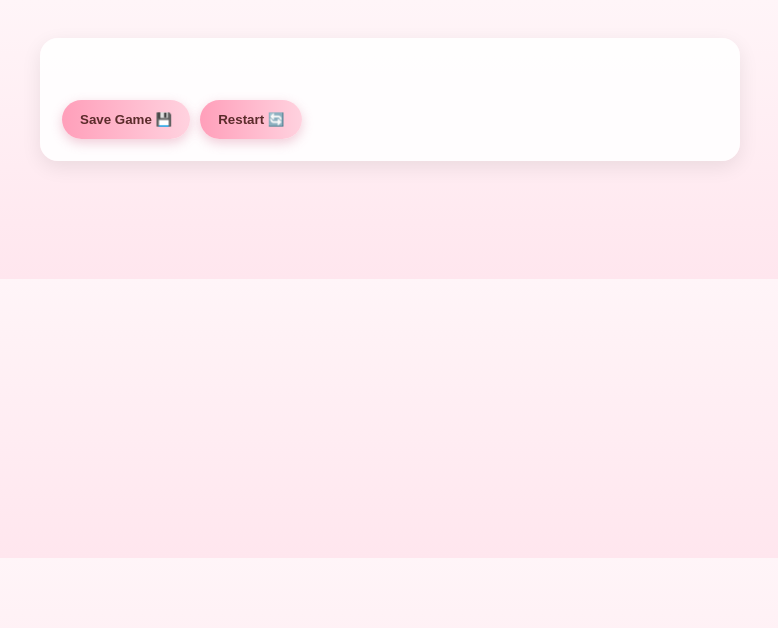
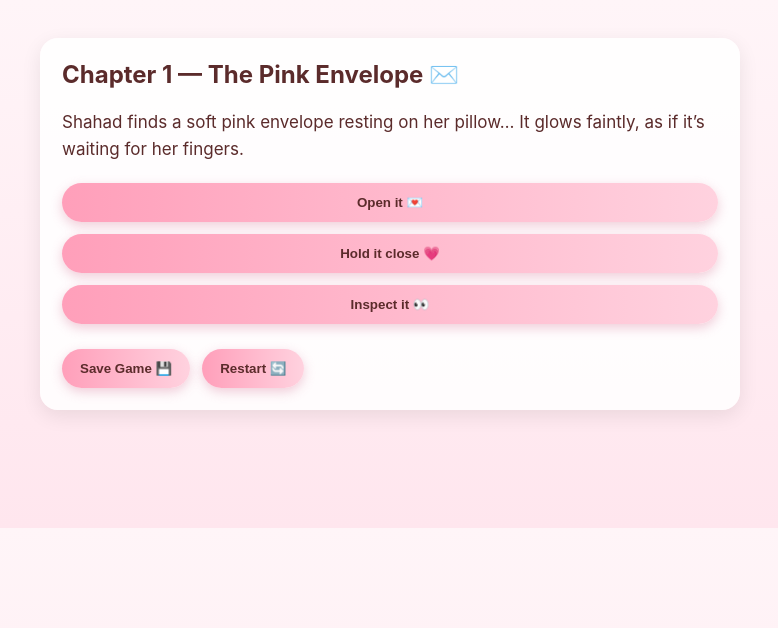
Before and after one commit to Kai1020/daily_message, a Flask app: page /game in a window 1280 px wide. Shown: the top 628 px of the page, without its empty margins (250-1028 px from the left). Run offline with Flask 3, Linux system fonts and the light colour scheme.

Commit message:
Update game.html

```diff
--- a/templates/game.html
+++ b/templates/game.html
@@ -3,13 +3,15 @@
 
 {% block content %}
 
-<div class="card" id="storyBox" style="transition: .5s;">
-    <h2 id="titleText"></h2>
-    <p id="storyText"></p>
+<div class="card" id="storyBox" style="transition:opacity .4s, transform .4s;">
+    <h2 id="titleText" style="margin-top:0;"></h2>
+    <p id="storyText" style="line-height:1.6; font-size:17px;"></p>
 
-    <div id="choices" style="margin-top:16px; display:flex; flex-direction:column; gap:10px;"></div>
+    <div id="choices"
+         style="margin-top:20px; display:flex; flex-direction:column; gap:12px;">
+    </div>
 
-    <div style="margin-top:20px; display:flex; gap:10px;">
+    <div style="margin-top:25px; display:flex; gap:12px; flex-wrap:wrap;">
         <button class="btn" onclick="saveGame()">Save Game 💾</button>
         <button class="btn" onclick="restartGame()">Restart 🔄</button>
     </div>
@@ -20,17 +22,18 @@
 {% block scripts %}
 <script>
 
-// -------------------------------
+// ------------------------------------
 // SAVE / LOAD SYSTEM
-// -------------------------------
+// ------------------------------------
 
 function saveGame() {
     localStorage.setItem("shahad_story_progress", currentStep);
-    alert("Game Saved! 💗");
+    alert("Saved! Your progress is safe 💗");
 }
 
 function loadGame() {
-    let saved = localStorage.getItem("shahad_story_progress");
+    const saved = localStorage.getItem("shahad_story_progress");
+
     if (saved) {
         currentStep = saved;
         playStep(currentStep);
@@ -40,46 +43,64 @@
 }
 
 function restartGame() {
-    if (confirm("Restart the story?")) {
+    if (confirm("Start over from the beginning?")) {
         localStorage.removeItem("shahad_story_progress");
         startStory();
     }
 }
 
-// -------------------------------
+// ------------------------------------
 // STORY ENGINE
-// -------------------------------
+// ------------------------------------
 
 let currentStep = "start";
 
+function fadeCardOut() {
+    const card = document.getElementById("storyBox");
+    card.style.opacity = "0";
+    card.style.transform = "translateY(10px)";
+}
+
+function fadeCardIn() {
+    const card = document.getElementById("storyBox");
+    card.style.opacity = "1";
+    card.style.transform = "translateY(0px)";
+}
+
 function transitionStory(title, text, buttonsHtml) {
-    const box = document.getElementById("storyBox");
-    box.style.opacity = "0";
+    fadeCardOut();
 
     setTimeout(() => {
         document.getElementById("titleText").innerHTML = title;
         document.getElementById("storyText").innerHTML = text;
         document.getElementById("choices").innerHTML = buttonsHtml;
-        box.style.opacity = "1";
-    }, 400);
+        fadeCardIn();
+    }, 350);
+}
+
+// ------------------------------------
+// STORY PATH
+// ------------------------------------
+
+function startStory() {
+    playStep("start");
 }
 
 function playStep(step) {
     currentStep = step;
-
-    // Save automatically after every step (optional)
-    localStorage.setItem("shahad_story_progress", currentStep);
+    localStorage.setItem("shahad_story_progress", currentStep); // auto-save
 
     switch(step) {
 
-        // -------------------------------
+        // ---------------------------
         // CHAPTER 1
-        // -------------------------------
+        // ---------------------------
 
         case "start":
             transitionStory(
                 "Chapter 1 — The Pink Envelope ✉️",
-                `Shahad discovers a soft pink envelope on her pillow, glowing gently...`,
+                `Shahad finds a soft pink envelope resting on her pillow…
+                 It glows faintly, as if it’s waiting for her fingers.`,
                 `
                     <button class='btn' onclick="playStep('open')">Open it 💌</button>
                     <button class='btn' onclick="playStep('hold')">Hold it close 💗</button>
@@ -88,17 +109,18 @@
             );
             break;
 
-        // -------------------------------
+        // ---------------------------
         // CHAPTER 2
-        // -------------------------------
+        // ---------------------------
 
         case "open":
             transitionStory(
                 "Chapter 2 — The Message Glows ✨",
-                `Inside is a shimmering card: "Follow your heart. It knows the way."`,
+                `"Follow your heart," the card whispers softly.
+                 A warm light spreads across the room.`,
                 `
-                <button class='btn' onclick="playStep('lightPath')">Follow the glowing light ✨</button>
-                <button class='btn' onclick="playStep('think')">Sit and think 🧸</button>
+                    <button class='btn' onclick="playStep('lightPath')">Follow the light ✨</button>
+                    <button class='btn' onclick="playStep('think')">Pause and think 🧸</button>
                 `
             );
             break;
@@ -106,7 +128,8 @@
         case "hold":
             transitionStory(
                 "Chapter 2 — Warmth in Her Hands 💞",
-                `The envelope warms in her hands… soft, comforting, full of love.`,
+                `The envelope warms as she holds it… a gentle, loving warmth
+                 like someone thinking of her.`,
                 `
                     <button class='btn' onclick="playStep('slowOpen')">Open it slowly ✉️</button>
                     <button class='btn' onclick="playStep('warmthGuide')">Follow the warmth 💗</button>
@@ -116,8 +139,8 @@
 
         case "inspect":
             transitionStory(
-                "Chapter 2 — Hidden Runes 🔮",
-                `Tiny runes glow along the envelope’s edge. They shift softly.`,
+                "Chapter 2 — Runes of Soft Light 🔮",
+                `Tiny glowing runes shift around the edges… whispering softly.`,
                 `
                     <button class='btn' onclick="playStep('decipher')">Try to read them 🔮</button>
                     <button class='btn' onclick="playStep('open')">Open it ✉️</button>
@@ -125,30 +148,32 @@
             );
             break;
 
-        // -------------------------------
+        // ---------------------------
         // CHAPTER 3
-        // -------------------------------
+        // ---------------------------
 
         case "lightPath":
             transitionStory(
-                "Chapter 3 — Path of Light 🌙",
-                `A trail of soft pink light appears, leading outside.`,
+                "Chapter 3 — A Path of Light 🌙",
+                `A trail of soft pink light appears… shimmering, inviting.`,
                 `<button class='btn' onclick="playStep('gate')">Follow the path 🌸</button>`
             );
             break;
 
         case "think":
             transitionStory(
-                "Chapter 3 — A Soft Thought 💭",
-                `She pauses… wondering who sent this gift.`,
+                "Chapter 3 — A Quiet Thought 💭",
+                `She wonders who sent this.
+                 The warmth in her chest feels familiar…`,
                 `<button class='btn' onclick="playStep('lightPath')">Follow the light ✨</button>`
             );
             break;
 
         case "slowOpen":
             transitionStory(
-                "Chapter 3 — Petal of Magic 🌺",
-                `Inside is a glowing pink petal drifting upward...`,
+                "Chapter 3 — A Floating Petal 🌺",
+                `A single glowing pink petal drifts upward,
+                 calling her softly.`,
                 `<button class='btn' onclick="playStep('petalFollow')">Follow the petal 🌬️</button>`
             );
             break;
@@ -156,7 +181,8 @@
         case "warmthGuide":
             transitionStory(
                 "Chapter 3 — Firefly Road ✨",
-                `Fireflies gather… forming a heart-shaped path.`,
+                `Fireflies gather around her…
+                 forming a glowing heart-shaped path.`,
                 `<button class='btn' onclick="playStep('firefly')">Walk the path 💗</button>`
             );
             break;
@@ -164,49 +190,52 @@
         case "decipher":
             transitionStory(
                 "Chapter 3 — Runes of Love 💫",
-                `The runes whisper: “You are loved more than you know, Shahad.”`,
+                `The runes whisper gently:
+                 “You are loved more than you know, Shahad.”`,
                 `<button class='btn' onclick="playStep('open')">Open it ✉️</button>`
             );
             break;
 
-        // -------------------------------
-        // CHAPTER 4 (Final Choices)
-        // -------------------------------
+        // ---------------------------
+        // CHAPTER 4 — FINAL STEPS
+        // ---------------------------
 
         case "gate":
             transitionStory(
-                "Chapter 4 — Gate of Blossoms 🌸",
-                `A giant pink blossom gate opens… inviting her inside.`,
-                `<button class='btn' onclick="playStep('ending1')">Walk through 🌸</button>`
+                "Chapter 4 — The Blossom Gate 🌸",
+                `A grand gate made of petals blooms open before her…`,
+                `<button class='btn' onclick="playStep('ending1')">Step inside 🌸</button>`
             );
             break;
 
         case "petalFollow":
             transitionStory(
                 "Chapter 4 — Heart Clearing 💗",
-                `The petal guides her to a clearing shaped like a heart.`,
-                `<button class='btn' onclick="playStep('ending2')">Step inside 💞</button>`
+                `The glowing petal leads her into
+                 a clearing shaped like a perfect heart.`,
+                `<button class='btn' onclick="playStep('ending2')">Enter the heart 💞</button>`
             );
             break;
 
         case "firefly":
             transitionStory(
                 "Chapter 4 — Lanterns of Love ✨",
-                `Fireflies swirl into a glowing doorway of light.`,
-                `<button class='btn' onclick="playStep('ending3')">Enter the light ✨</button>`
+                `Fireflies swirl together,
+                 forming a doorway of warm, soft light.`,
+                `<button class='btn' onclick="playStep('ending3')">Walk through ✨</button>`
             );
             break;
 
-        // -------------------------------
+        // ---------------------------
         // ENDINGS
-        // -------------------------------
+        // ---------------------------
 
         case "ending1":
             transitionStory(
                 "Ending — Blossoms of Love 🌸",
-                `As she steps through, blossoms fall gently around her.
-                 A soft voice whispers:
-                 <br><br>“You are cherished more than words can hold, Shahad.”`,
+                `Soft petals drift around her like a gentle storm of affection.
+                 A quiet voice whispers:
+                 <br><br><i>“You are cherished more than words can hold, Shahad.”</i>`,
                 `<button class='btn' onclick="restartGame()">Play Again 🔄</button>`
             );
             break;
@@ -214,8 +243,8 @@
         case "ending2":
             transitionStory(
                 "Ending — Heart’s Home 💗",
-                `The clearing glows… warm, bright, safe.
-                 She feels deeply loved, held by a gentle presence.`,
+                `The clearing glows softly… warm, safe, familiar.
+                 She feels wrapped in gentle, unwavering love.`,
                 `<button class='btn' onclick="restartGame()">Play Again 🔄</button>`
             );
             break;
@@ -223,17 +252,18 @@
         case "ending3":
             transitionStory(
                 "Ending — Light of Love ✨",
-                `The light wraps around her like a warm hug.
-                 She smiles softly, knowing she is never alone.`,
+                `The light surrounds her like a warm embrace.
+                 She smiles, realizing she was never walking alone.`,
                 `<button class='btn' onclick="restartGame()">Play Again 🔄</button>`
             );
             break;
     }
 }
 
-// -------------------------------
+// ------------------------------------
 // ON PAGE LOAD
-// -------------------------------
+// ------------------------------------
+
 window.onload = loadGame;
 
 </script>
```
Lines whose indentation alone changed are shown as unchanged.
